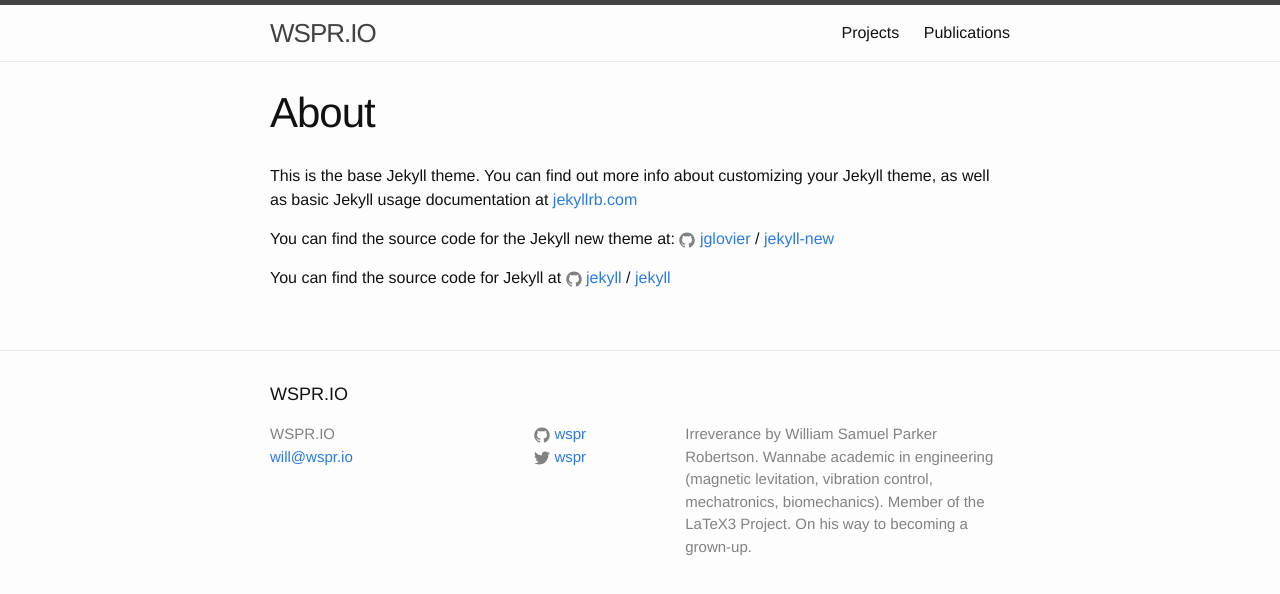
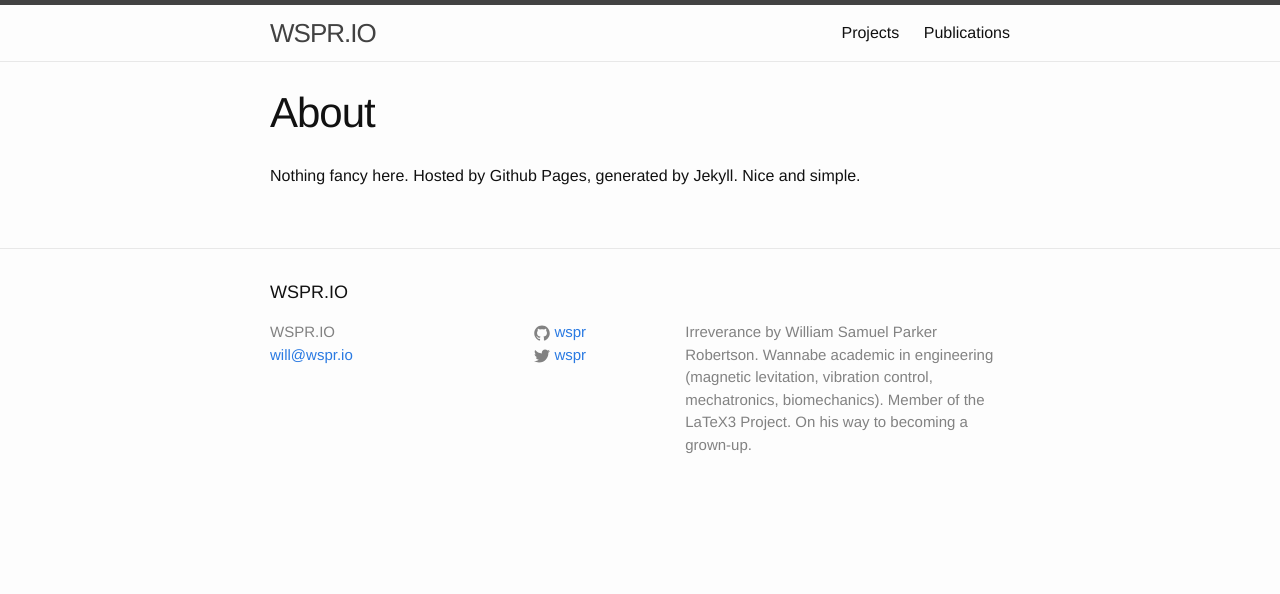
Before and after one commit to wspr/wspr.github.io, a Jekyll site: the page built from about.md, in a window 1280 px wide. Shown: the top 594 px of the page. Built offline with Jekyll 4.4.1, drawn with Linux system fonts in a browser that asks for light colours.

Commit message:
fix about
well, for some meaning of the word “fix”

```diff
--- a/about.md
+++ b/about.md
@@ -4,12 +4,6 @@
 permalink: /about/
 ---
 
-This is the base Jekyll theme. You can find out more info about customizing your Jekyll theme, as well as basic Jekyll usage documentation at [jekyllrb.com](http://jekyllrb.com/)
-
-You can find the source code for the Jekyll new theme at:
-{% include icon-github.html username="jglovier" %} /
-[jekyll-new](https://github.com/jglovier/jekyll-new)
-
-You can find the source code for Jekyll at
-{% include icon-github.html username="jekyll" %} /
-[jekyll](https://github.com/jekyll/jekyll)
+Nothing fancy here.
+Hosted by Github Pages, generated by Jekyll.
+Nice and simple.
```
